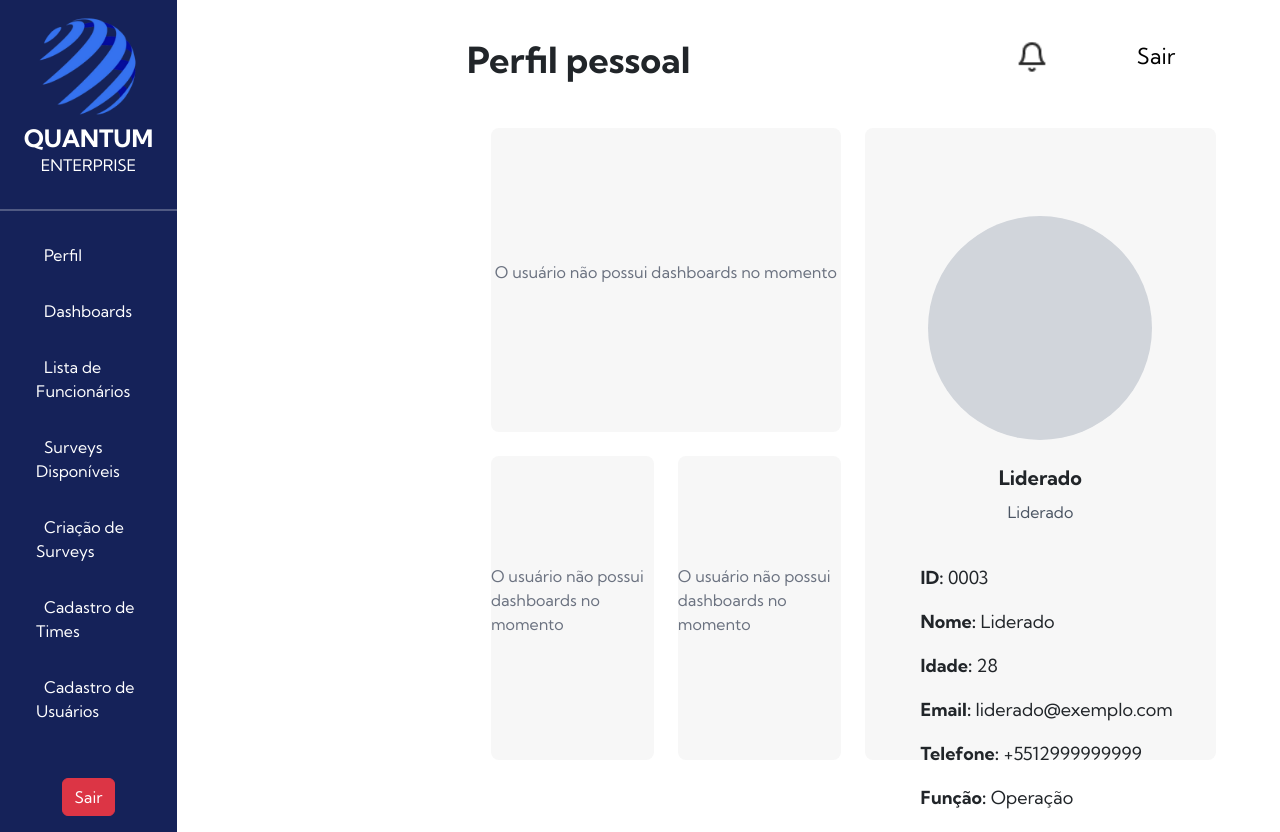
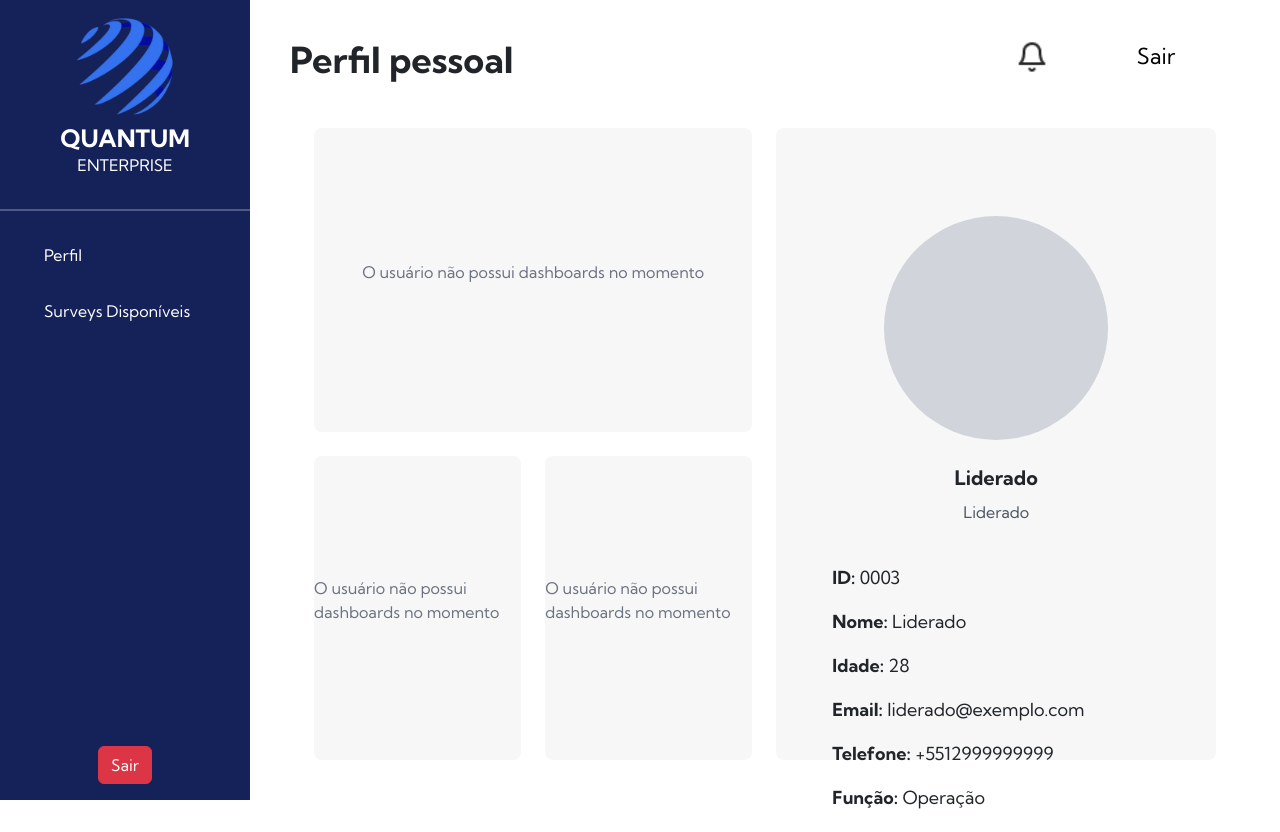
Before and after one commit to CODEPLAY-Fatec/API-ADS-3-Sem-Fatec, a Next.js app in the folder frontend/: page /home/profile in a window 1280 px wide. Built offline with nearby package versions, Linux system fonts and the light colour scheme.

Commit message:
Aplique controlador de acesso na navbar

```diff
--- a/frontend/components/Navbar.tsx
+++ b/frontend/components/Navbar.tsx
@@ -1,10 +1,39 @@
 "use client";
+
 import Link from "next/link";
+import { useEffect, useState } from "react";
+import Cookie from "js-cookie"; // Importa js-cookie
+import {jwtDecode} from "jwt-decode"; // Importa jwt-decode corretamente
 import "./Navbar.css";
 
 const Navbar: React.FC = () => {
+  const [isAdmin, setIsAdmin] = useState<boolean>(false);
+
+  useEffect(() => {
+    // Busca o token de admin nos cookies
+    const token = Cookie.get("authToken");
+    if (token) {
+      try {
+        // Decodifique o token para verificar se o usuário é admin
+        const decodedToken: { isAdmin: boolean } = jwtDecode(token);
+        setIsAdmin(decodedToken.isAdmin); // Atualiza o estado baseado no valor isAdmin do token
+      } catch (error) {
+        console.error("Erro ao decodificar o token:", error);
+      }
+    }
+  }, []);
+
+  const handleLogout = () => {
+    // Remove os tokens dos cookies
+    Cookie.remove("authToken");
+    Cookie.remove("userToken");
+
+    // Redireciona para a página de login ou outra página desejada
+    window.location.href = "/"; // Ou o caminho desejado para a página inicial
+  };
+
   return (
-        <div className="d-flex flex-column v-100 text-white" style={{ width: "250px", backgroundColor: "#152259" }}>
+    <div className="d-flex flex-column vh-100 text-white position-fixed" style={{ width: "250px", backgroundColor: "#152259" }}>
       <div className="text-center my-3">
         <img src="/images/logo.png" alt="Logo" className="img-fluid mx-auto d-block" style={{ maxHeight: "100px" }} />
         <h4 className="mt-2 mb-0 text-center">
@@ -13,7 +42,7 @@ const Navbar: React.FC = () => {
         <p className="m-0 text-center">ENTERPRISE</p>
       </div>
 
-            <hr style={{ border: '1px solid white', width: '100%' }} />
+      <hr style={{ border: "1px solid white", width: "100%" }} />
 
       <nav className="flex-grow-1">
         <ul className="nav flex-column">
@@ -24,6 +53,9 @@ const Navbar: React.FC = () => {
               </div>
             </Link>
           </li>
+
+          {/* Exibe Dashboards apenas se for admin */}
+          {isAdmin && (
             <li className="nav-item">
               <Link href="/home/dashboards" className="nav-link text-white">
                 <div className="link-content">
@@ -31,8 +63,10 @@ const Navbar: React.FC = () => {
                 </div>
               </Link>
             </li>
+          )}
 
-                    {/* Essa página é só para líder ou admin */}
+          {/* Exibe Lista de Funcionários apenas se for admin */}
+          {isAdmin && (
             <li className="nav-item">
               <Link href="/home/funcionarios" className="nav-link text-white">
                 <div className="link-content">
@@ -40,6 +74,7 @@ const Navbar: React.FC = () => {
                 </div>
               </Link>
             </li>
+          )}
 
           <li className="nav-item">
             <Link href="/home/surveys/availablesurveys" className="nav-link text-white">
@@ -49,7 +84,9 @@ const Navbar: React.FC = () => {
             </Link>
           </li>
 
-                    {/* Verificar se é admin para essa página */}
+          {/* Exibe opções de admin */}
+          {isAdmin && (
+            <>
               <li className="nav-item">
                 <Link href="/home/surveys/surveycrud" className="nav-link text-white">
                   <div className="link-content">
@@ -57,8 +94,6 @@ const Navbar: React.FC = () => {
                   </div>
                 </Link>
               </li>
-
-                    {/* Verificar se é admin para essa página */}
               <li className="nav-item">
                 <Link href="/home/teamregistration" className="nav-link text-white">
                   <div className="link-content">
@@ -66,8 +101,6 @@ const Navbar: React.FC = () => {
                   </div>
                 </Link>
               </li>
-
-                    {/* Verificar se é admin para essa página */}
               <li className="nav-item">
                 <Link href="/home/register" className="nav-link text-white">
                   <div className="link-content">
@@ -75,14 +108,15 @@ const Navbar: React.FC = () => {
                   </div>
                 </Link>
               </li>
+            </>
+          )}
         </ul>
       </nav>
 
-            {/* Quando adicionar formas de autenticaçao retirar o token ao deslogar */}
       <div className="text-center mb-3">
-                <Link href="/" className="btn btn-danger">
+        <button onClick={handleLogout} className="btn btn-danger">
           Sair
-                </Link>
+        </button>
       </div>
     </div>
   );
```
Lines whose indentation alone changed are shown as unchanged.
